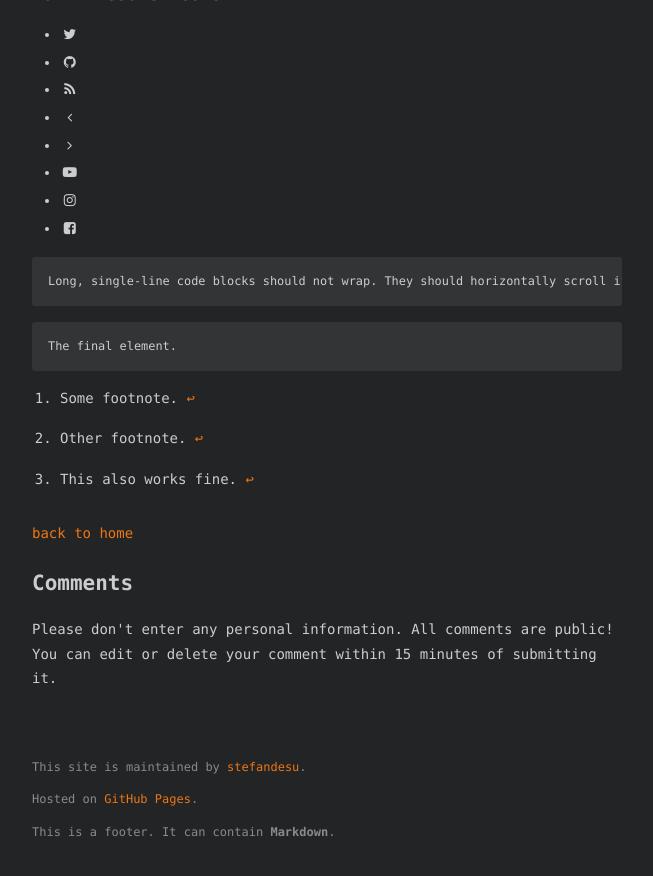
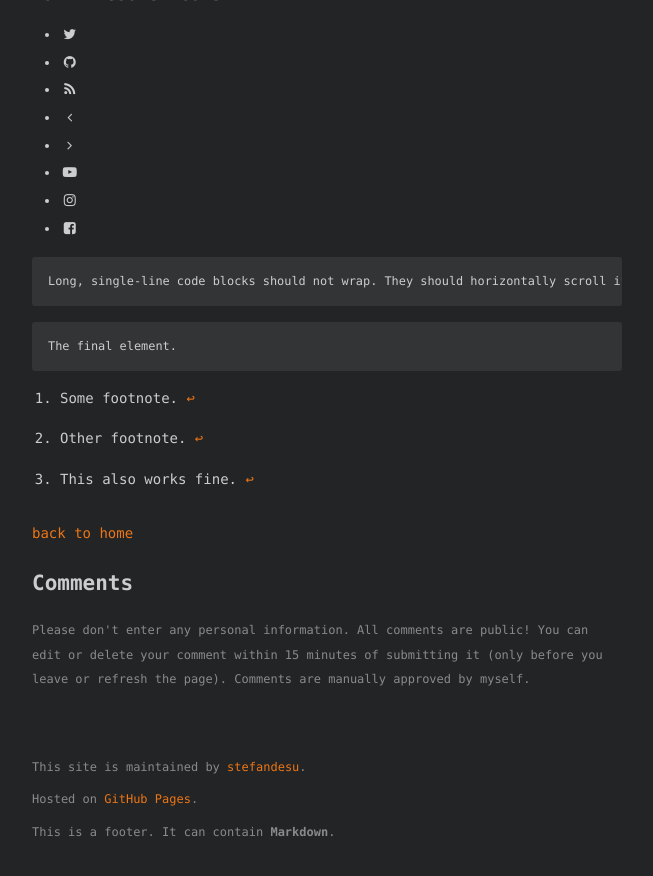
Before and after one commit to stefandesu/exo-blog-theme, a Jekyll site: the page built from _posts/2018-07-28-hello-world.md, in a window 1280 px wide and 900 px high, scrolled down 3829 px. Shown: the top 876 px of the window, without its empty margins (313-966 px from the left). Built offline with Jekyll 4.4.1, drawn with Linux system fonts in a browser that asks for light colours; comment, search, counter and statistics services are not loaded.

Commit message:
Adjust comment integration in posts

```diff
--- a/_layouts/post.html
+++ b/_layouts/post.html
@@ -18,11 +18,14 @@ layout: default
 <div class="post-comments">
   <h2>Comments</h2>
   <p>
-    Please don't enter any personal information. All comments are public! You can edit or delete your comment within 15 minutes of submitting it.
+    <small>
+      Please don't enter any personal information. All comments are public! You can edit or delete your comment within 15 minutes of submitting it (only before you leave or refresh the page). Comments are manually approved by myself.
+    </small>
   </p>
   <script data-isso="https://isso.exo.pm/"
           data-isso-reply-to-self="true"
           data-isso-max-comments-top="10"
+          data-isso-require-author="true"
           src="https://isso.exo.pm/js/embed.min.js">
   </script>
   <div id="isso-thread"></div>
```
